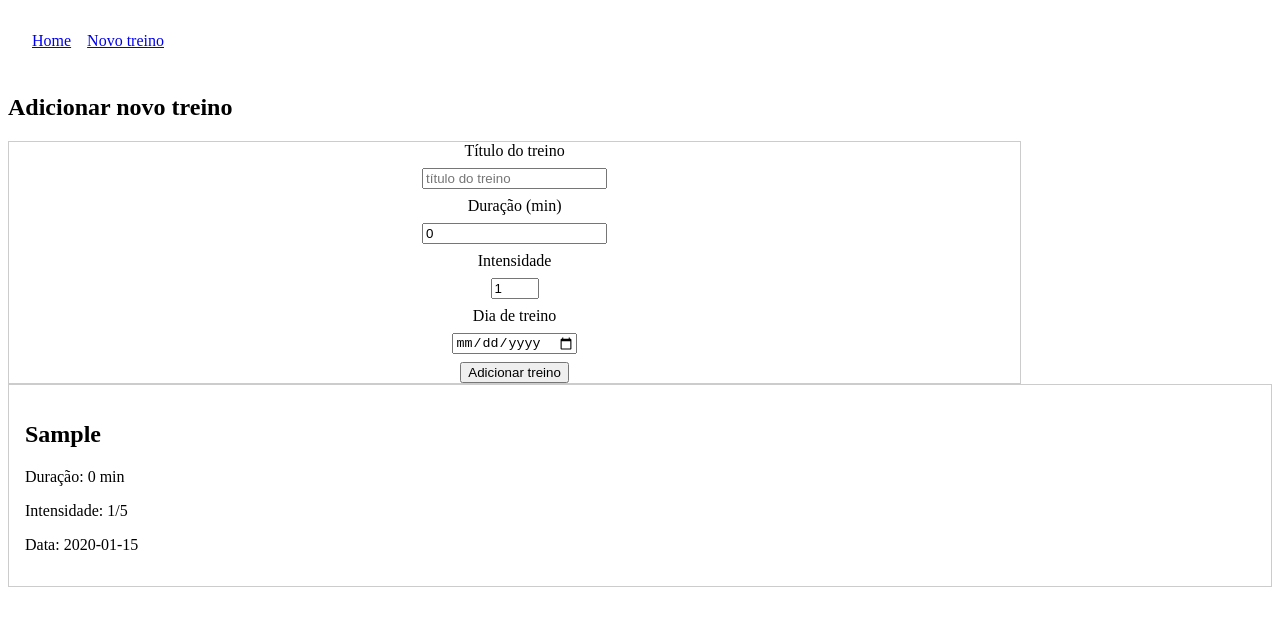
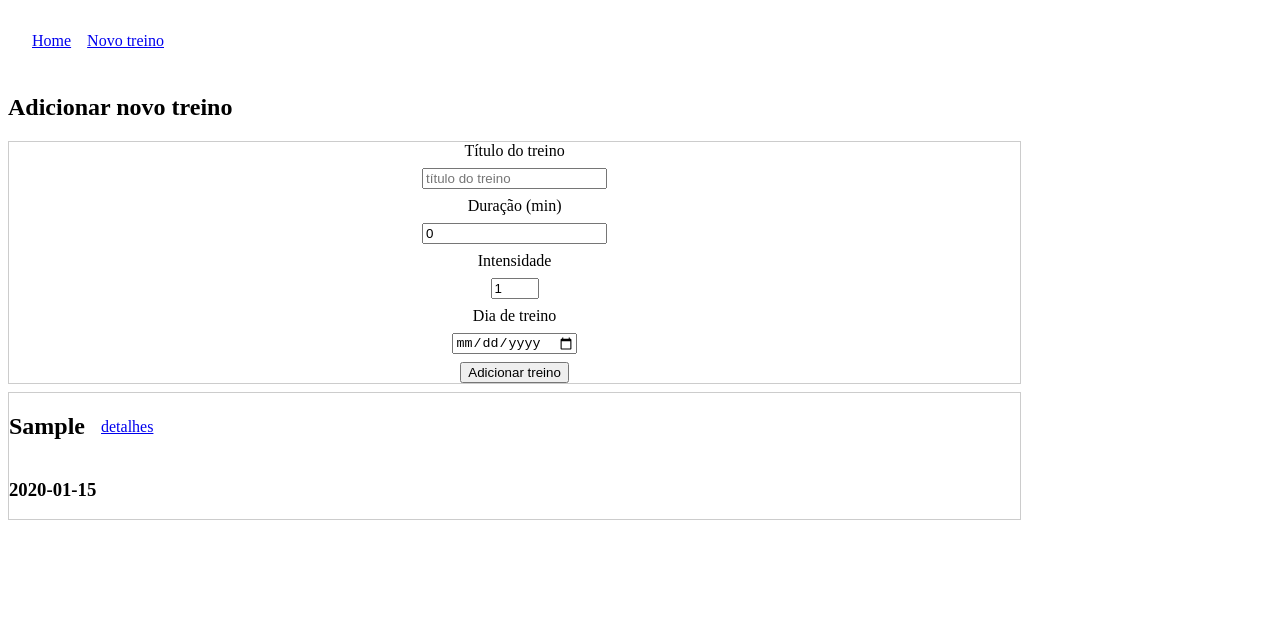
Before and after one commit to johnny-mathias/trackfit-do-leandro, a React (Vite) app: page /add in a window 1280 px wide. Both pictures are taken after typing "Sample", "2020-01-15" into the empty fields and a click on the button "Adicionar treino". Shown: the top 626 px of the page. Built offline with nearby package versions, Linux system fonts and the light colour scheme.

Commit message:
feat: created workout details

```diff
--- a/src/App.tsx
+++ b/src/App.tsx
@@ -2,6 +2,7 @@ import { BrowserRouter, Route, Routes } from "react-router-dom";
 import { Layout } from "./components/layout";
 import { AddWorkout } from "./pages/add-workout";
 import { Home } from "./pages/home";
+import { WorkoutDetails } from "./pages/workout-details";
 
 function App() {
   return (
@@ -10,6 +11,7 @@ function App() {
         <Route path="/" element={<Layout />}>
           <Route index element={<Home />} />
           <Route path="/add" element={<AddWorkout />} />
+          <Route path="/workout/:id" element={<WorkoutDetails />} />
         </Route>
       </Routes>
     </BrowserRouter>
--- a/src/components/workout-list.tsx
+++ b/src/components/workout-list.tsx
@@ -1,5 +1,5 @@
 import type { Workout } from "../types/workout";
-import { WorkoutCard } from "./workout-card";
+import { WorkoutResume } from "./workout-resume";
 
 interface WorkoutListProps {
   workoutList: Workout[];
@@ -9,7 +9,7 @@ export function WorkoutList({ workoutList }: WorkoutListProps) {
   return (
     <>
       {workoutList.map((value) => {
-        return <WorkoutCard workout={value} />;
+        return <WorkoutResume workout={value} />;
       })}
     </>
   );
--- /dev/null
+++ b/src/components/workout-resume.tsx
@@ -0,0 +1,34 @@
+import { Link } from "react-router-dom";
+import type { Workout } from "../types/workout";
+
+interface WorkoutResumeProps {
+  workout: Workout;
+}
+
+export function WorkoutResume({ workout }: WorkoutResumeProps) {
+  return (
+    <div
+      style={{
+        marginTop: "0.5rem",
+        border: "1px solid #ccc",
+        width: "80%",
+      }}
+    >
+      <div
+        style={{
+          display: "flex",
+          gap: "1rem",
+          alignItems: "center",
+        }}
+      >
+        <h2>{workout.title}</h2>
+
+        <Link to={`/workout/${workout.id}`} state={{ workout }}>
+          detalhes
+        </Link>
+      </div>
+
+      <h3>{workout.date}</h3>
+    </div>
+  );
+}
--- a/src/pages/workout-details.tsx
+++ b/src/pages/workout-details.tsx
@@ -1,7 +1,16 @@
+import { useLocation, useParams } from "react-router-dom";
+import { WorkoutCard } from "../components/workout-card";
+
 export function WorkoutDetails() {
+  const { id } = useParams();
+
+  const { state } = useLocation();
+
   return (
     <>
-      <h2>Detalhes do treino</h2>
+      <h2>Detalhes do treino - ID {id}</h2>
+
+      <WorkoutCard workout={state.workout} />
     </>
   );
 }
```
